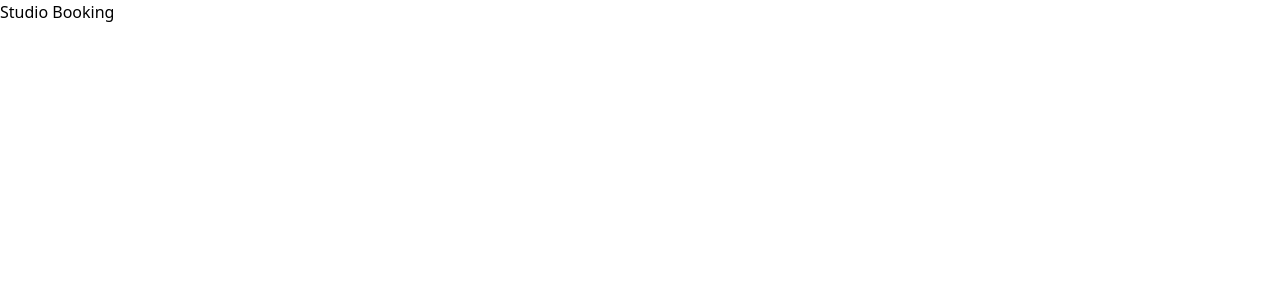
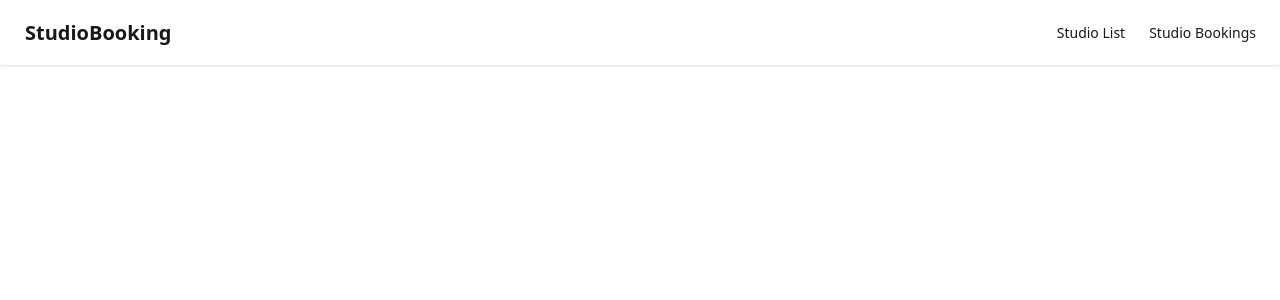
Before and after one commit to AskatAsh/Studio-booking-app, a React (Vite) app: page / in a window 1280 px wide. Shown: the top 300 px of the page. Built offline with nearby package versions, Linux system fonts and the light colour scheme.

Commit message:
installed daisyui and react-router-dom and setup basic routes

```diff
--- a/index.html
+++ b/index.html
@@ -1,5 +1,5 @@
 <!doctype html>
-<html lang="en">
+<html lang="en" data-theme="light">
   <head>
     <meta charset="UTF-8" />
     <link rel="icon" type="image/svg+xml" href="/vite.svg" />
--- a/package.json
+++ b/package.json
@@ -13,6 +13,7 @@
     "@tailwindcss/vite": "^4.0.9",
     "react": "^19.0.0",
     "react-dom": "^19.0.0",
+    "react-router-dom": "^7.2.0",
     "tailwindcss": "^4.0.9"
   },
   "devDependencies": {
@@ -20,6 +21,7 @@
     "@types/react": "^19.0.10",
     "@types/react-dom": "^19.0.4",
     "@vitejs/plugin-react": "^4.3.4",
+    "daisyui": "^5.0.0",
     "eslint": "^9.21.0",
     "eslint-plugin-react-hooks": "^5.1.0",
     "eslint-plugin-react-refresh": "^0.4.19",
--- a/src/App.jsx
+++ b/src/App.jsx
@@ -1,11 +1,18 @@
+import { createBrowserRouter, RouterProvider } from "react-router-dom";
+import MainLayout from "./layouts/MainLayout";
+
+const router = createBrowserRouter([
+  {
+    path: "/",
+    element: <MainLayout />,
+  },
+]);
 
 function App() {
 
   return (
     <>
-
-      <h1>Studio Booking</h1>
-
+      <RouterProvider router={router} />
     </>
   )
 }
--- /dev/null
+++ b/src/components/Navbar.jsx
@@ -0,0 +1,23 @@
+const Navbar = () => {
+  return (
+    <header>
+      <div className="navbar bg-base-100 shadow-sm">
+        <div className="flex-1">
+          <a className="btn btn-ghost text-xl">StudioBooking</a>
+        </div>
+        <nav className="flex-none">
+          <ul className="menu menu-horizontal px-1">
+            <li>
+              <a>Studio List</a>
+            </li>
+            <li>
+              <a>Studio Bookings</a>
+            </li>
+          </ul>
+        </nav>
+      </div>
+    </header>
+  );
+};
+
+export default Navbar;
--- a/src/index.css
+++ b/src/index.css
@@ -1 +1,2 @@
 @import "tailwindcss";
+@plugin "daisyui";
--- /dev/null
+++ b/src/layouts/MainLayout.jsx
@@ -0,0 +1,15 @@
+import { Outlet } from "react-router-dom";
+import Navbar from "../components/Navbar";
+
+const MainLayout = () => {
+    return (
+        <>
+            <Navbar />
+            <main>
+                <Outlet />
+            </main>
+        </>
+    );
+};
+
+export default MainLayout;
```
Also changed, not shown: 1 other file (tests, documents, lock files or other folders).
